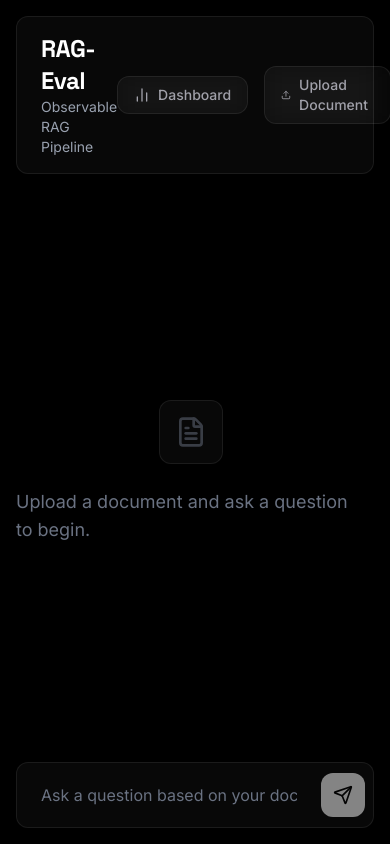
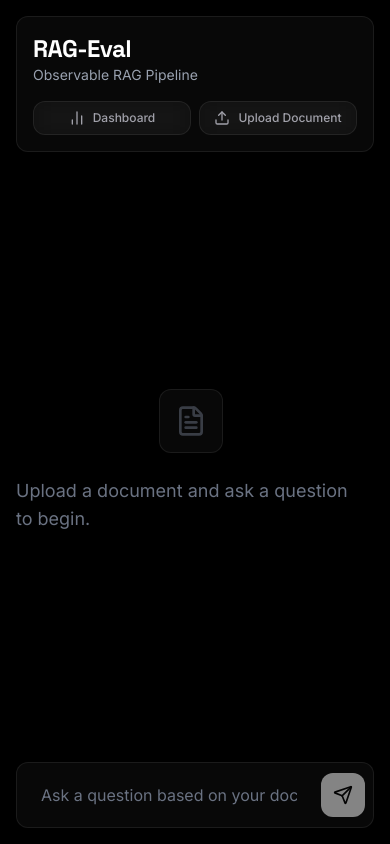
Before and after one commit to shaun6jrome/RAG-EVAL, a Next.js app in the folder frontend/: page / in a window 390 px wide. Built offline with nearby package versions, Linux system fonts and the light colour scheme.

Commit message:
style: fix header overlap on mobile devices

```diff
--- a/frontend/src/app/dashboard/page.tsx
+++ b/frontend/src/app/dashboard/page.tsx
@@ -66,7 +66,7 @@ export default function Dashboard() {
 
   return (
     <div className="min-h-screen p-4 md:p-8 max-w-7xl mx-auto">
-      <header className="flex justify-between items-center mb-8 glass-panel p-4 px-6">
+      <header className="flex flex-col sm:flex-row justify-between items-start sm:items-center gap-4 mb-8 glass-panel p-4 px-4 sm:px-6">
         <div>
           <h1 className="text-2xl font-heading font-bold text-[var(--color-accent)] tracking-tight">
             Observability Dashboard
@@ -74,16 +74,16 @@ export default function Dashboard() {
           <p className="text-sm text-gray-400 font-sans">RAG System Performance & Evals</p>
         </div>
 
-        <div className="flex items-center gap-4">
+        <div className="flex items-center gap-2 sm:gap-4 w-full sm:w-auto justify-between sm:justify-end">
           <button
             onClick={runEvalSuite}
             disabled={isEvalRunning}
-            className="glass-panel px-4 py-2 flex items-center gap-2 hover:bg-[var(--color-accent)] hover:text-black transition-colors text-sm font-medium rounded-lg disabled:opacity-50"
+            className="glass-panel px-3 sm:px-4 py-2 flex items-center justify-center gap-2 hover:bg-[var(--color-accent)] hover:text-black transition-colors text-xs sm:text-sm font-medium rounded-lg disabled:opacity-50 flex-1 sm:flex-none whitespace-nowrap"
           >
             {isEvalRunning ? <Activity className="w-4 h-4 animate-spin" /> : <ShieldCheck className="w-4 h-4" />}
-            {isEvalRunning ? "Running Suite..." : "Run Eval Suite"}
+            {isEvalRunning ? "Running..." : "Run Eval Suite"}
           </button>
-          <Link href="/" className="glass-panel px-4 py-2 flex items-center gap-2 hover:bg-white/10 transition-colors text-sm font-medium">
+          <Link href="/" className="glass-panel px-3 sm:px-4 py-2 flex items-center justify-center gap-2 hover:bg-white/10 transition-colors text-xs sm:text-sm font-medium flex-1 sm:flex-none whitespace-nowrap">
             <ArrowLeft className="w-4 h-4" />
             Back to Chat
           </Link>
@@ -97,7 +97,7 @@ export default function Dashboard() {
           className="mb-8 glass-panel p-6 rounded-2xl border border-[var(--color-accent)]"
         >
           <h2 className="text-xl font-heading font-semibold mb-4 text-[var(--color-accent)]">Eval Suite Results</h2>
-          <div className="flex gap-8 mb-6">
+          <div className="flex flex-col sm:flex-row gap-4 sm:gap-8 mb-6">
             <div>
               <p className="text-sm text-gray-400">Avg Faithfulness</p>
               <p className="text-2xl font-mono text-green-400">{evalResults.average_faithfulness.toFixed(2)}</p>
--- a/frontend/src/app/page.tsx
+++ b/frontend/src/app/page.tsx
@@ -177,7 +177,7 @@ export default function ChatInterface() {
   return (
     <div className="flex flex-col h-screen max-w-4xl mx-auto p-4 md:p-8">
       {/* Header */}
-      <header className="flex justify-between items-center mb-8 glass-panel p-4 px-6">
+      <header className="flex flex-col sm:flex-row justify-between items-start sm:items-center gap-4 mb-8 glass-panel p-4 px-4 sm:px-6">
         <div>
           <h1 className="text-2xl font-heading font-bold text-[var(--color-accent)] tracking-tight">
             RAG-Eval
@@ -185,12 +185,12 @@ export default function ChatInterface() {
           <p className="text-sm text-gray-400 font-sans">Observable RAG Pipeline</p>
         </div>
 
-        <div className="flex gap-4 items-center">
-          <Link href="/dashboard" className="glass-panel px-4 py-2 flex items-center gap-2 hover:bg-white/10 transition-colors text-sm font-medium">
+        <div className="flex gap-2 sm:gap-4 items-center w-full sm:w-auto justify-between sm:justify-end">
+          <Link href="/dashboard" className="glass-panel px-3 sm:px-4 py-2 flex items-center justify-center gap-2 hover:bg-white/10 transition-colors text-xs sm:text-sm font-medium flex-1 sm:flex-none whitespace-nowrap">
             <BarChart2 className="w-4 h-4" />
             Dashboard
           </Link>
-          <label className="cursor-pointer glass-panel px-4 py-2 flex items-center gap-2 hover:bg-white/10 transition-colors text-sm font-medium">
+          <label className="cursor-pointer glass-panel px-3 sm:px-4 py-2 flex items-center justify-center gap-2 hover:bg-white/10 transition-colors text-xs sm:text-sm font-medium flex-1 sm:flex-none whitespace-nowrap">
             {isUploading ? <Activity className="w-4 h-4 animate-spin" /> : <Upload className="w-4 h-4" />}
             <span>Upload Document</span>
             <input type="file" className="hidden" accept=".pdf,.txt,.md" onChange={handleUpload} disabled={isUploading} />
```
